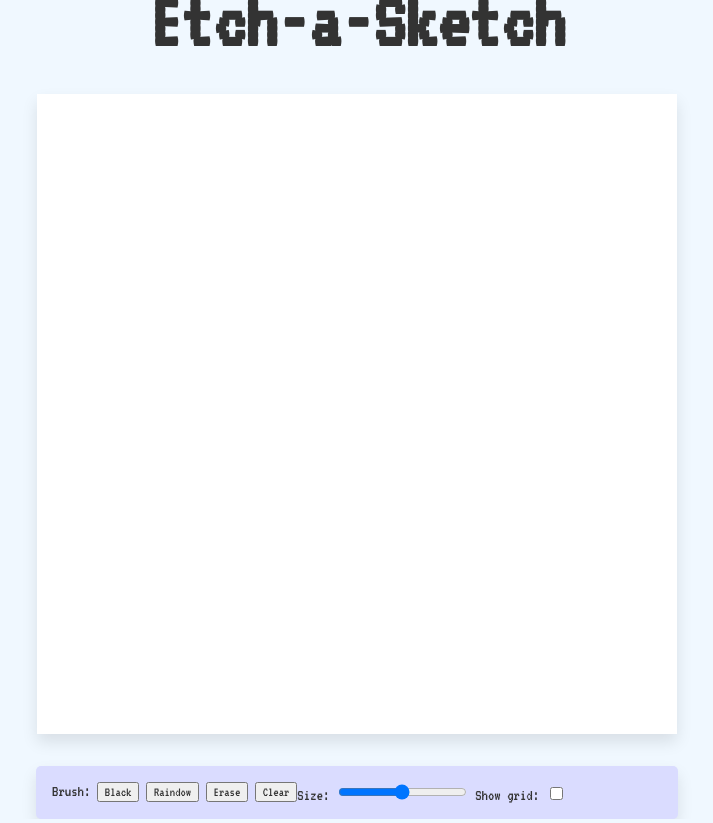
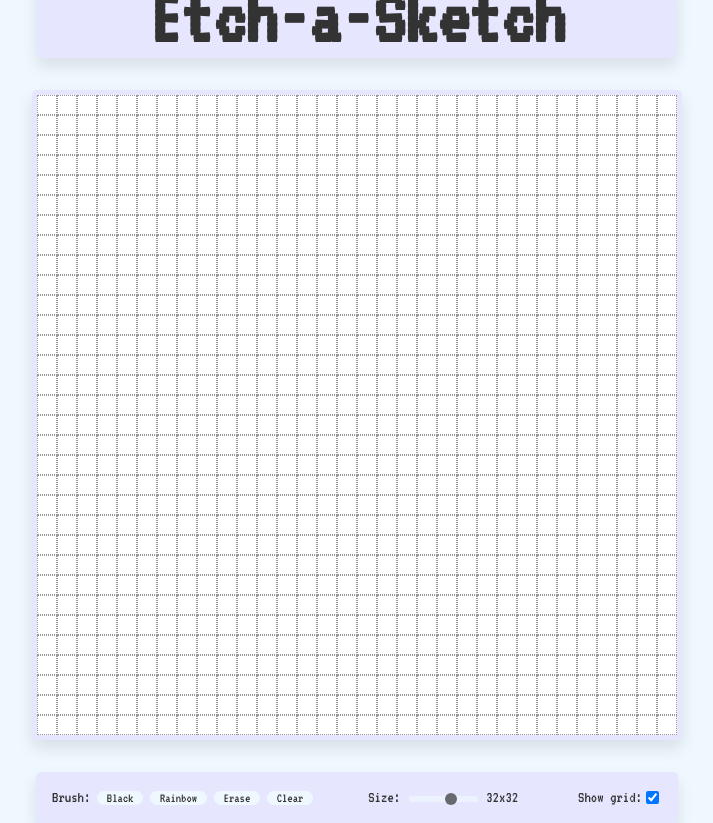
Before and after one commit to otheusma/etch-a-sketch, a plain HTML site: page index.html in a window 1280 px wide. Shown: the whole page, without its empty margins (283-996 px from the left). Drawn offline with Linux system fonts and the light colour scheme.

Commit message:
Update ui

```diff
--- a/index.html
+++ b/index.html
@@ -12,7 +12,9 @@
     <script src="script/script.js" defer></script>
 </head>
 <body>
-    <h1>Etch-a-Sketch</h1>
+    <div class="title">
+        <h1>Etch-a-Sketch</h1>
+    </div>
     <div class="wrapper">
 
     </div>
@@ -20,15 +22,18 @@
         <div class="brushOptions">
             <span>Brush:</span>
             <button id="black">Black</button>
-            <button id="rainbow">Raindow</button>
+            <button id="rainbow">Rainbow</button>
             <button id="erase">Erase</button>
             <button id="clear">Clear</button>
         </div>
         <div class="gridOptions">
-            <span>Size:</span>
-            <input type="range" min="1" max="128" value="64" id="slider">
+            <div class="sizeContainer">
+                <span>Size:</span>
+                <input type="range" min="1" max="99" value="64" id="slider" class="slider">
+                <span id="sliderText">32x32</span>
+            </div>
             <span>Show grid: </span>
-            <input type="checkbox" id="checkbox">
+            <input type="checkbox" checked="true" id="checkbox">
         </div>
     </div>
 </body>
--- a/script/script.js
+++ b/script/script.js
@@ -7,6 +7,19 @@
 let currentBrush;
 let divs;
 let gridSize = 32;
+
+let isMouseDown = false;
+
+const sliderText = document.querySelector("#sliderText");
+
+
+slider.addEventListener("input", () => {
+    if(slider.value < 10) {
+        sliderText.innerHTML = `0${slider.value}x0${slider.value}`;
+    } else {
+        sliderText.innerHTML = `${slider.value}x${slider.value}`;
+    }
+})
 
 slider.addEventListener("change", () => {
     gridSize = slider.value;
@@ -21,8 +34,13 @@
     }
 })
 
-brushBtns.forEach(btn => {
-    btn.addEventListener("click", () => verifyButton(btn.id))
+brushBtns.forEach(btn => btn.addEventListener("click", () => {
+    brushBtns.forEach(btn => btn.classList.remove("selected"))
+    verifyButton(btn.id);
+    btn.classList.add("selected");
+}));
+
+
 function verifyButton(btnId) {
     switch(btnId) {
         case "black":
@@ -35,13 +53,14 @@
             currentBrush = "erase";
             break;
         case "clear":
+            btn.classList.remove("selected");
             divs.forEach(div => {
                 div.style.background = "white";
+
             })
             break;
     }
 }
-});
 
 createGrid(gridSize);
 
--- a/style/style.css
+++ b/style/style.css
@@ -16,6 +16,15 @@
 h1 {
     font-size: 5em;
     margin: 0;
+
+}
+
+.title {
+    background:rgb(230, 231, 255);
+    box-shadow: 0px 8px 16px rgba(0,0,0,0.1);
+    width: 640px;
+    text-align: center;
+    border-radius: 5px;
 }
 
 .wrapper {
@@ -27,7 +36,8 @@
     flex-wrap: wrap;
     align-items: center;
     justify-content: center;
-    border-radius: 2px;
+    border: solid rgb(230, 231, 255) 5px;
+    border-radius: 5px;
     flex-grow: 0;
     box-shadow: 0px 8px 16px rgba(0,0,0,0.1);
 }
@@ -48,9 +58,57 @@
 
 .optionsWrapper {
     display: flex;
-    background-color: rgb(218, 220, 255);
+    background-color: rgb(230, 231, 255);
     padding: 1em;
     width: 610px;
     box-shadow: 0px 8px 16px rgba(0,0,0,0.1);
     border-radius: 5px;
+    align-items: center;
+    justify-content: space-between;
 }
+
+.slider {
+    -webkit-appearance: none;
+    outline: none;
+    opacity: .7;
+    width: 33%;
+    height: 6px;
+    background-color: aliceblue;
+    border-radius: 5px;
+}
+
+.slider:hover {
+    opacity: 1;
+}
+
+.slider::-webkit-slider-thumb {
+    -webkit-apperearance: none;
+    appearance: none;
+    width: 12px;
+    height: 12px;
+    background-color: #333;
+    border-radius: 50%;
+    cursor: pointer;
+}
+
+.gridOptions {
+    display: flex;
+    align-items: center;
+    justify-content: space-between;
+}
+
+button {
+    background-color: aliceblue;
+    border: none;
+    border-radius: 10px;
+    padding: 0 10px;
+}
+
+button:hover {
+    transform: scale(1.1);
+}
+
+.selected {
+    transform: scale(1.1);
+    box-shadow: 2px 2px 0px #333;
+}
```
Lines whose indentation alone changed are shown as unchanged.
